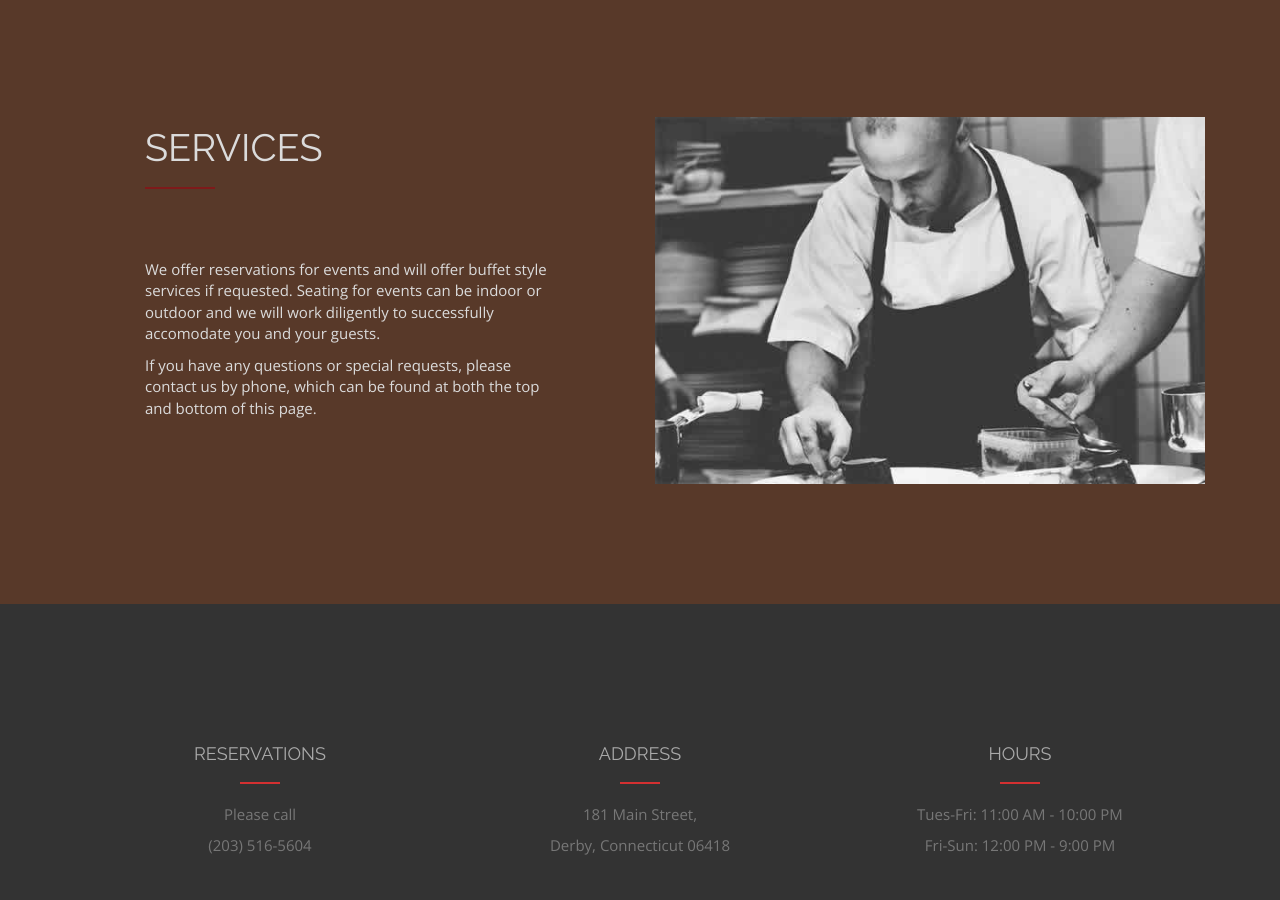
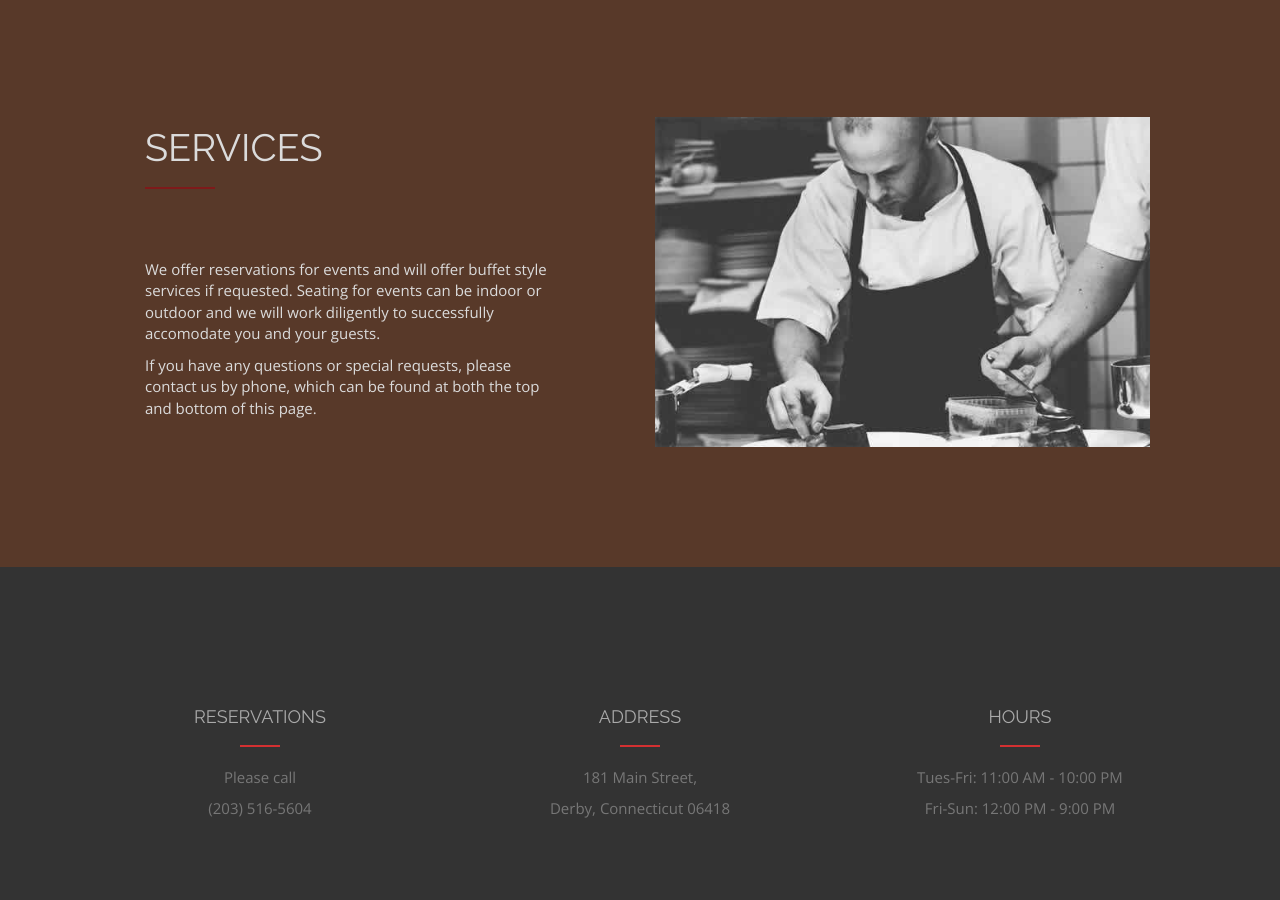
Before and after one commit to basuljevics1/basuljevics1.github.io, a plain HTML site: page index.html in a window 1280 px wide. Shown: the part 4016-4916 px from the top of the page. Drawn offline with nearby package versions, Linux system fonts and the light colour scheme.

Commit message:
style.css image size update

```diff
--- a/css/style.css
+++ b/css/style.css
@@ -313,7 +313,7 @@ header .intro-text {
 	left: 0;
 }
 #team img {
-	max-width: 550px;
+	max-width: 495px;
 }
 #team .team-img {
 	display: inline-block;
```
